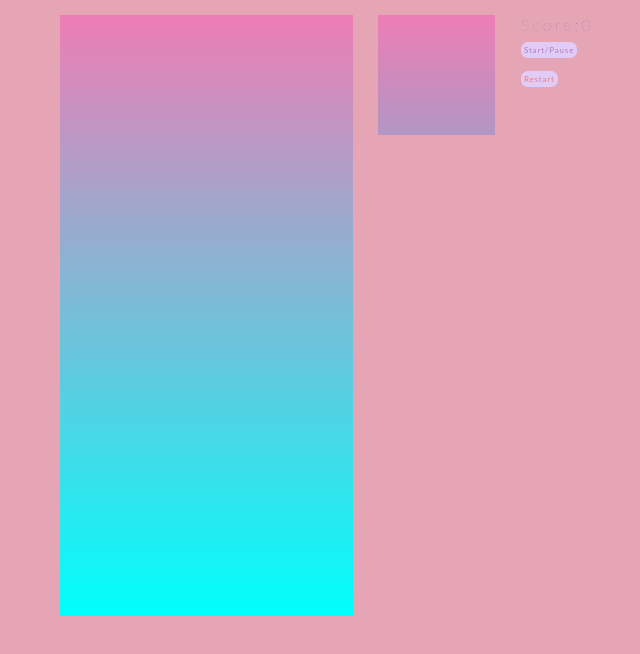
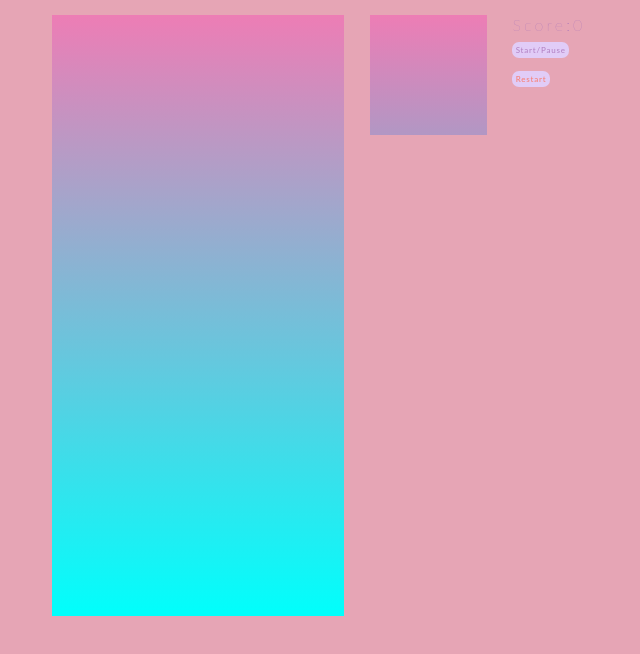
Before and after one commit to Sesadada/TETRIS, a plain HTML site: page index.html in a window 1280 px wide. Shown: the part 146-800 px from the top of the page, without its empty margins (313-953 px from the left). Drawn offline with Linux system fonts and the light colour scheme.

Commit message:
defined left

```diff
--- a/style.css
+++ b/style.css
@@ -76,7 +76,7 @@ h3 {
 
 .container {
   display: flex;
-  justify-content: center;
+  margin-left: 28.5vw;
   margin-top: 2.2vh;
 }
 
```
